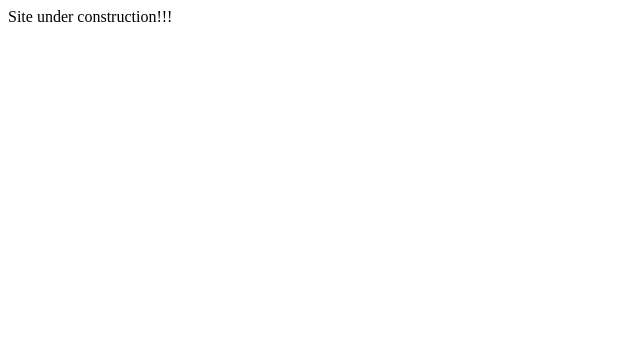
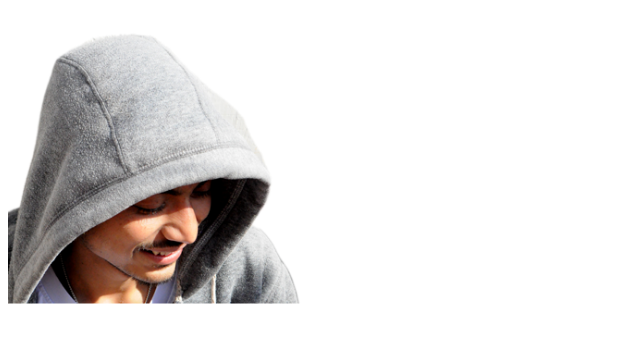
Before and after one commit to lawat/rovichmaharjan.github.io, a website: page dev/index.html in a window 1280 px wide. Shown: the whole page, without its empty margins (0-640 px from the left). Drawn offline with Linux system fonts and the light colour scheme.

Commit message:
added favicon

```diff
--- a/dev/index.html
+++ b/dev/index.html
@@ -4,10 +4,10 @@
   <meta charset="UTF-8" />
   <meta name="viewport" content="width=device-width, initial-scale=1.0" />
   <meta http-equiv="X-UA-Compatible" content="ie=edge" />
-  <link href="/images/favicon.ico" rel="icon" type="image/x-icon" />
+  <link href="favicon.ico" rel="icon" type="image/x-icon" />
   <title>Rovich Maharjan</title>
 </head>
 <body>
-  Site under construction!!!
+  <img src="img_vect/my_pic.png" alt="Rovich Maharjan" class="rm__pic"/>
 </body>
 </html>
```
Also changed, not shown: dev/favicon.ico (added).
